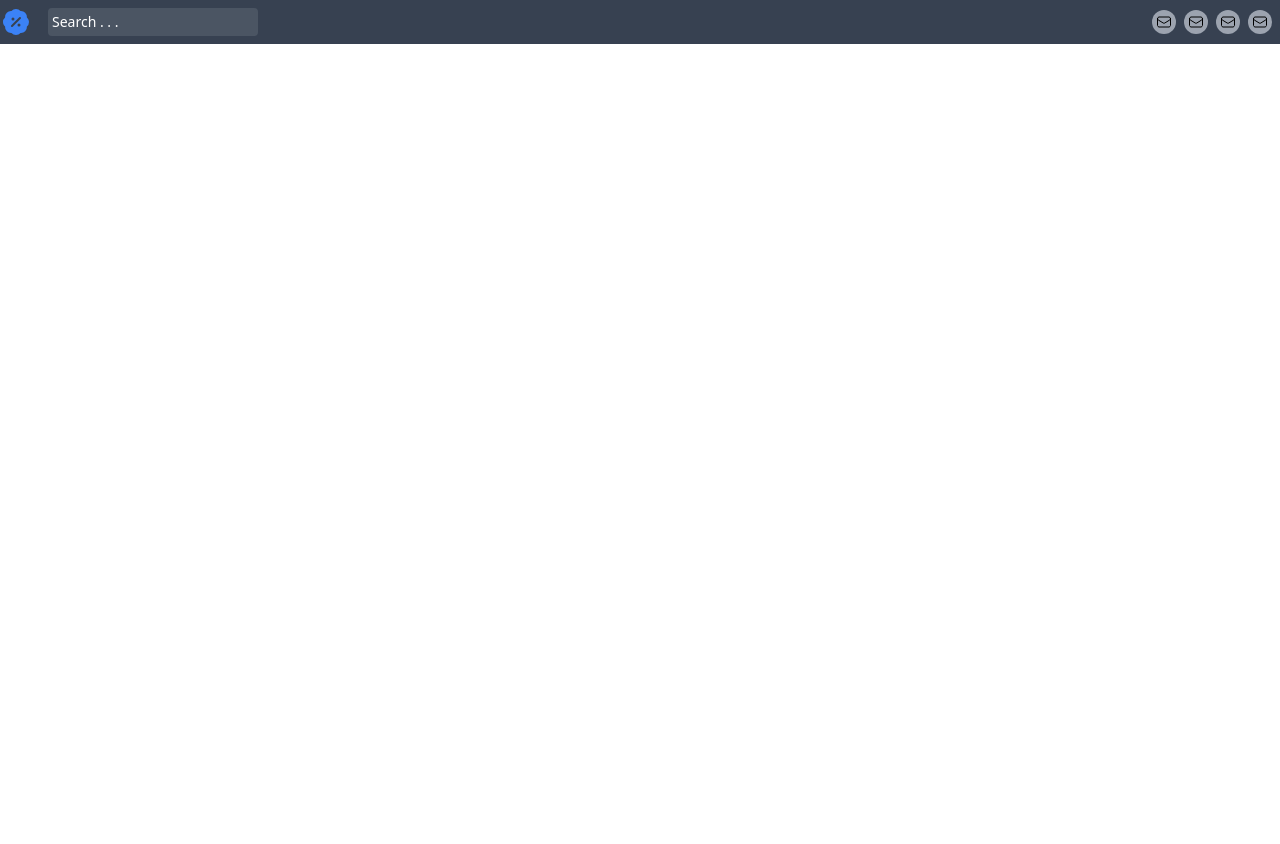
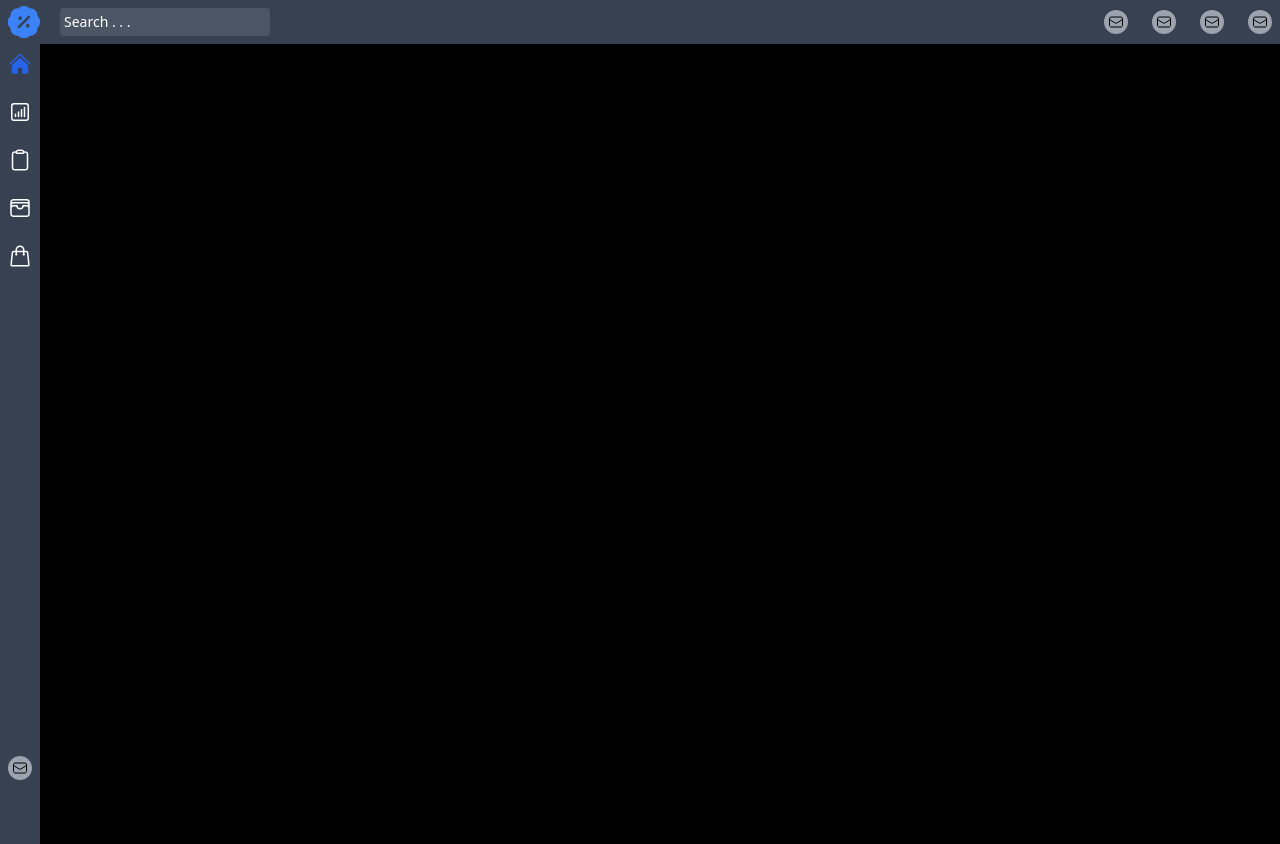
Before and after one commit to SushilCodePro/myfitpeo, a React (Create React App) app: page / in a window 1280 px wide. Before the commit the page ends 800 px from the top, so only its background shows below. Built offline with nearby package versions, Linux system fonts and the light colour scheme.

Commit message:
sidebar done

```diff
--- a/src/App.js
+++ b/src/App.js
@@ -1,11 +1,13 @@
 // import { BeakerIcon } from '@heroicons/react/24/solid'
 // import { AcademicCapIcon } from '@heroicons/react/24/outline'
-import NavBar from "./components/NavBar";
+import NavBar from "./components/layout/NavBar.js";
+import SideBar from "./components/layout/SideBar.js";
 
 function App() {
   return (
-    <div className="container mx-auto">
+    <div className="container mx-auto bg-black">
         <NavBar/>
+        <SideBar/>
     </div>
 
   );
--- a/src/components/NavBar.js
+++ b/src/components/layout/NavBar.js
@@ -5,9 +5,9 @@
 function NavBar() {
     return (
         <div className="bg-gray-700 h-11 flex items-center">
-            <div className='flex items-center flex-1'>
+            <div className='flex items-center flex-1 ml-1'>
                 <div className='icon'>
-                    <svg xmlns="http://www.w3.org/2000/svg" viewBox="0 0 24 24" fill="currentColor" class="size-8 text-blue-500">
+                    <svg xmlns="http://www.w3.org/2000/svg" viewBox="0 0 24 24" fill="currentColor" className="size-10 text-blue-500">
                         <path fill-rule="evenodd" d="M11.99 2.243a4.49 4.49 0 0 0-3.398 1.55 4.49 4.49 0 0 0-3.497 1.306 4.491 4.491 0 0 0-1.307 3.498 4.491 4.491 0 0 0-1.548 3.397c0 1.357.6 2.573 1.548 3.397a4.491 4.491 0 0 0 1.307 3.498 4.49 4.49 0 0 0 3.498 1.307 4.49 4.49 0 0 0 3.397 1.549 4.49 4.49 0 0 0 3.397-1.549 4.49 4.49 0 0 0 3.497-1.307 4.491 4.491 0 0 0 1.306-3.497 4.491 4.491 0 0 0 1.55-3.398c0-1.357-.601-2.573-1.549-3.397a4.491 4.491 0 0 0-1.307-3.498 4.49 4.49 0 0 0-3.498-1.307 4.49 4.49 0 0 0-3.396-1.549Zm3.53 7.28a.75.75 0 0 0-1.06-1.06l-6 6a.75.75 0 1 0 1.06 1.06l6-6Zm-5.78-.905a1.125 1.125 0 1 0 0 2.25 1.125 1.125 0 0 0 0-2.25Zm4.5 4.5a1.125 1.125 0 1 0 0 2.25 1.125 1.125 0 0 0 0-2.25Z" clip-rule="evenodd" />
                     </svg>
 
@@ -21,7 +21,7 @@ function NavBar() {
                     />
                 </div>
             </div>
-            <div className="flex flex-1 justify-end space-x-2 p-2">
+            <div className="flex flex-1 justify-end space-x-6 p-2">
                 <div className=''>
                     <svg xmlns="http://www.w3.org/2000/svg" fill="none" viewBox="0 0 24 24" strokeWidth={1.5} stroke="currentColor" className="size-6 bg-gray-400 rounded-full p-1">
                         <path strokeLinecap="round" strokeLinejoin="round" d="M21.75 6.75v10.5a2.25 2.25 0 0 1-2.25 2.25h-15a2.25 2.25 0 0 1-2.25-2.25V6.75m19.5 0A2.25 2.25 0 0 0 19.5 4.5h-15a2.25 2.25 0 0 0-2.25 2.25m19.5 0v.243a2.25 2.25 0 0 1-1.07 1.916l-7.5 4.615a2.25 2.25 0 0 1-2.36 0L3.32 8.91a2.25 2.25 0 0 1-1.07-1.916V6.75" />
--- /dev/null
+++ b/src/components/layout/SideBar.js
@@ -0,0 +1,53 @@
+
+function SideBar() {
+
+    return (
+        <div className="flex flex-col  bg-gray-700 w-10 h-screen items-center py-2">
+            <div className="flex-1 space-y-6">
+                <div className=''>
+                    <svg xmlns="http://www.w3.org/2000/svg" viewBox="0 0 24 24" fill="currentColor" className="size-6 text-blue-600">
+                        <path d="M11.47 3.841a.75.75 0 0 1 1.06 0l8.69 8.69a.75.75 0 1 0 1.06-1.061l-8.689-8.69a2.25 2.25 0 0 0-3.182 0l-8.69 8.69a.75.75 0 1 0 1.061 1.06l8.69-8.689Z" />
+                        <path d="m12 5.432 8.159 8.159c.03.03.06.058.091.086v6.198c0 1.035-.84 1.875-1.875 1.875H15a.75.75 0 0 1-.75-.75v-4.5a.75.75 0 0 0-.75-.75h-3a.75.75 0 0 0-.75.75V21a.75.75 0 0 1-.75.75H5.625a1.875 1.875 0 0 1-1.875-1.875v-6.198a2.29 2.29 0 0 0 .091-.086L12 5.432Z" />
+                    </svg>
+
+
+                </div>
+                <div className=''>
+                    <svg xmlns="http://www.w3.org/2000/svg" fill="none" viewBox="0 0 24 24" stroke-width="1.5" stroke="currentColor" className="size-6 text-white">
+                        <path stroke-linecap="round" stroke-linejoin="round" d="M7.5 14.25v2.25m3-4.5v4.5m3-6.75v6.75m3-9v9M6 20.25h12A2.25 2.25 0 0 0 20.25 18V6A2.25 2.25 0 0 0 18 3.75H6A2.25 2.25 0 0 0 3.75 6v12A2.25 2.25 0 0 0 6 20.25Z" />
+                    </svg>
+
+                </div>
+                <div className=''>
+                    <svg xmlns="http://www.w3.org/2000/svg" fill="none" viewBox="0 0 24 24" stroke-width="1.5" stroke="currentColor" className="size-6 text-white">
+                        <path stroke-linecap="round" stroke-linejoin="round" d="M15.666 3.888A2.25 2.25 0 0 0 13.5 2.25h-3c-1.03 0-1.9.693-2.166 1.638m7.332 0c.055.194.084.4.084.612v0a.75.75 0 0 1-.75.75H9a.75.75 0 0 1-.75-.75v0c0-.212.03-.418.084-.612m7.332 0c.646.049 1.288.11 1.927.184 1.1.128 1.907 1.077 1.907 2.185V19.5a2.25 2.25 0 0 1-2.25 2.25H6.75A2.25 2.25 0 0 1 4.5 19.5V6.257c0-1.108.806-2.057 1.907-2.185a48.208 48.208 0 0 1 1.927-.184" />
+                    </svg>
+
+                </div>
+                <div className=''>
+                    <svg xmlns="http://www.w3.org/2000/svg" fill="none" viewBox="0 0 24 24" stroke-width="1.5" stroke="currentColor" className="size-6 text-white">
+                        <path stroke-linecap="round" stroke-linejoin="round" d="M21 12a2.25 2.25 0 0 0-2.25-2.25H15a3 3 0 1 1-6 0H5.25A2.25 2.25 0 0 0 3 12m18 0v6a2.25 2.25 0 0 1-2.25 2.25H5.25A2.25 2.25 0 0 1 3 18v-6m18 0V9M3 12V9m18 0a2.25 2.25 0 0 0-2.25-2.25H5.25A2.25 2.25 0 0 0 3 9m18 0V6a2.25 2.25 0 0 0-2.25-2.25H5.25A2.25 2.25 0 0 0 3 6v3" />
+                    </svg>
+
+                </div>
+                <div>
+                <svg xmlns="http://www.w3.org/2000/svg" fill="none" viewBox="0 0 24 24" stroke-width="1.5" stroke="currentColor" className="size-6 text-white">
+                    <path stroke-linecap="round" stroke-linejoin="round" d="M15.75 10.5V6a3.75 3.75 0 1 0-7.5 0v4.5m11.356-1.993 1.263 12c.07.665-.45 1.243-1.119 1.243H4.25a1.125 1.125 0 0 1-1.12-1.243l1.264-12A1.125 1.125 0 0 1 5.513 7.5h12.974c.576 0 1.059.435 1.119 1.007ZM8.625 10.5a.375.375 0 1 1-.75 0 .375.375 0 0 1 .75 0Zm7.5 0a.375.375 0 1 1-.75 0 .375.375 0 0 1 .75 0Z" />
+                </svg>
+
+            </div>
+            </div>
+
+
+            <div className="flex flex-1 flex-col justify-end mb-14">
+                <div className=''>
+                    <svg xmlns="http://www.w3.org/2000/svg" fill="none" viewBox="0 0 24 24" strokeWidth={1.5} stroke="currentColor" className="size-6 bg-gray-400 rounded-full p-1">
+                        <path strokeLinecap="round" strokeLinejoin="round" d="M21.75 6.75v10.5a2.25 2.25 0 0 1-2.25 2.25h-15a2.25 2.25 0 0 1-2.25-2.25V6.75m19.5 0A2.25 2.25 0 0 0 19.5 4.5h-15a2.25 2.25 0 0 0-2.25 2.25m19.5 0v.243a2.25 2.25 0 0 1-1.07 1.916l-7.5 4.615a2.25 2.25 0 0 1-2.36 0L3.32 8.91a2.25 2.25 0 0 1-1.07-1.916V6.75" />
+                    </svg>
+                </div>
+            </div>
+        </div>
+    );
+}
+
+export default SideBar;
```
